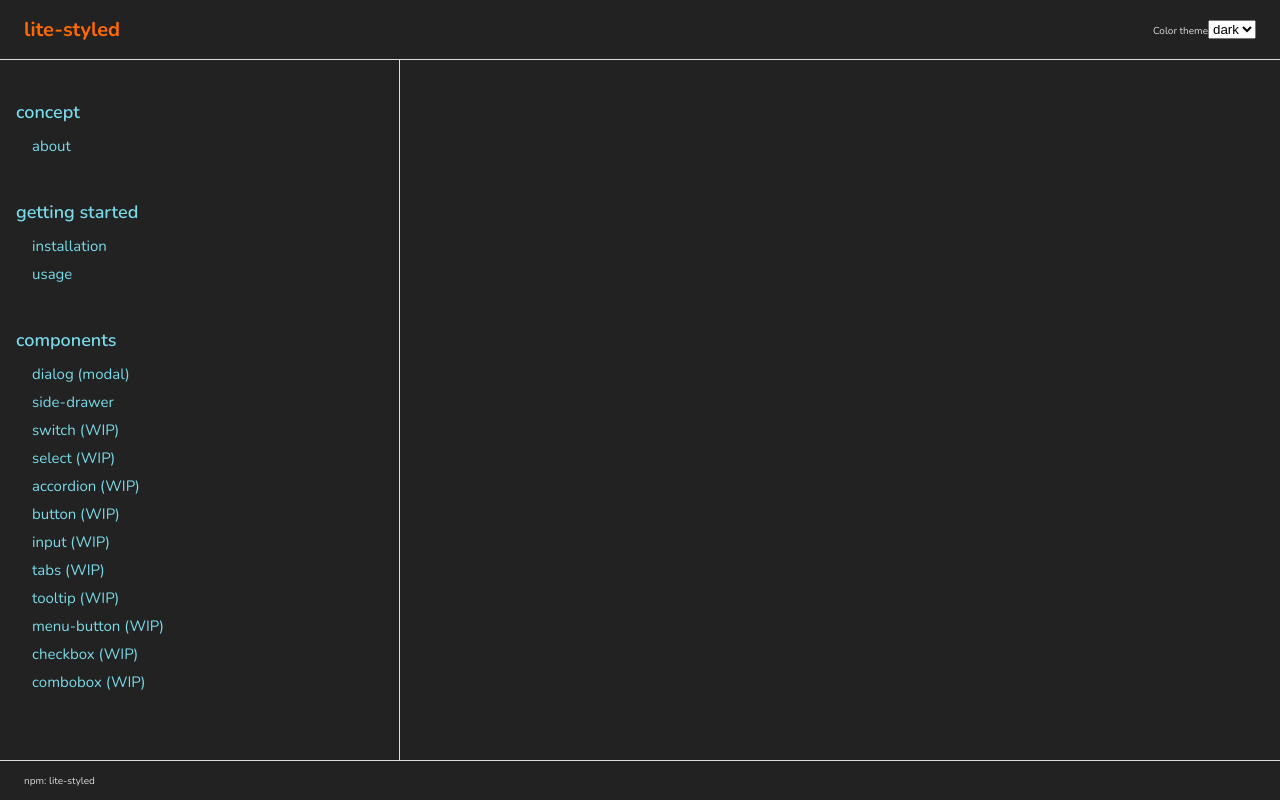
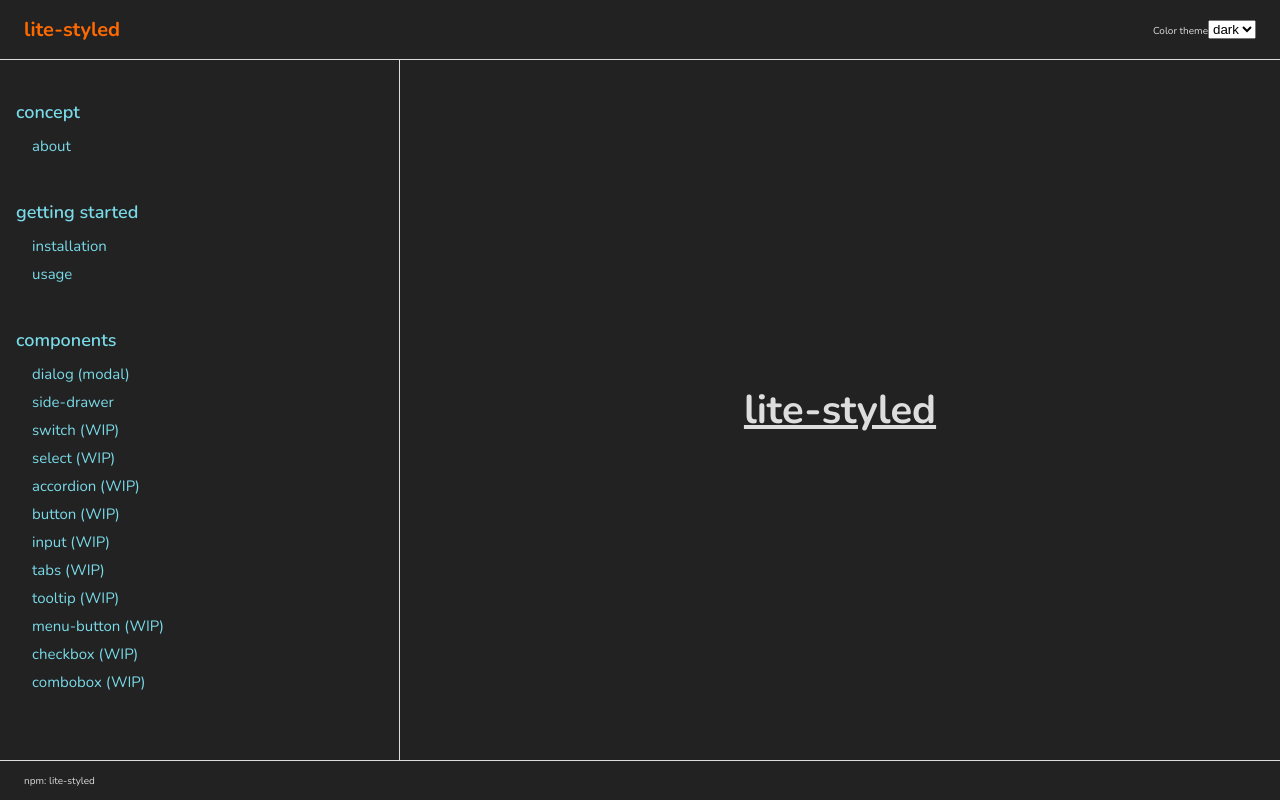
Before and after one commit to tkleszczewski/lite-styled, a React (Vite) app in the folder sites/lite-styled-site/: page / in a window 1280 px wide. Built offline with nearby package versions, Linux system fonts and the light colour scheme.

Commit message:
Update README.md add index page update default values of component props

```diff
--- a/sites/lite-styled-site/index.html
+++ b/sites/lite-styled-site/index.html
@@ -4,7 +4,7 @@
     <meta charset="UTF-8" />
     <link rel="icon" type="image/svg+xml" href="/src/favicon.svg" />
     <meta name="viewport" content="width=device-width, initial-scale=1.0" />
-    <title>Vite App</title>
+    <title>lite-styled</title>
   </head>
   <body>
     <div id="root"></div>
--- a/sites/lite-styled-site/src/App.tsx
+++ b/sites/lite-styled-site/src/App.tsx
@@ -4,15 +4,14 @@ import { Route, Routes } from "react-router-dom";
 import NavItemGroup from "./components/NavItemGroup/NavItemGroup";
 
 import ContentContainer from "./containers/ContentContainer/ContentContainer";
-
 import SectionContainer from "./containers/SectionContainer/SectionContainer";
-
 import AboutContainer from "./containers/AboutContainer/AboutContainer";
-
-import styles from "./App.module.scss";
 import InstallationContainer from "./containers/InstallationContainer/InstallationContainer";
 import ComponentContainer from "./containers/ComponentContainer/ComponentContainer";
 import UsageContainer from "./containers/UsageContainer/UsageContainer";
+import IndexContainer from "./containers/IndexContainer/IndexContainer";
+
+import styles from "./App.module.scss";
 
 const conceptNavItemOptions = {
   groupName: "concept",
@@ -108,10 +107,10 @@ const dialog = {
   componentProps: [
     "isOpen: boolean",
     "onClose: () => void",
-    "onBackdropClick?: () => void",
-    "shouldBackdropClickClose?: boolean",
-    "backdropClassNames?: string",
-    "dialogClassNames?: string",
+    "onBackdropClick?: () => void = () => {}",
+    "shouldBackdropClickClose?: boolean = true",
+    `backdropClassNames?: string = ""`,
+    `dialogClassNames?: string = ""`,
     "children?: JSX.Element",
   ],
   stackBlitzLinks: [
@@ -132,11 +131,11 @@ const sideDrawer = {
   componentProps: [
     "isOpen: boolean",
     "onClose: () => void",
-    `sideDrawerPosition?: "left" | "right"`,
-    `shouldBackdropClickClose?: boolean`,
-    `onBackdropClick?: () => void`,
-    `backdropClassNames?: string`,
-    `sideDrawerClassNames?: string`,
+    `sideDrawerPosition?: "left" | "right" ="right"`,
+    `shouldBackdropClickClose?: boolean = true`,
+    `onBackdropClick?: () => void = () => {}`,
+    `backdropClassNames?: string = ""`,
+    `sideDrawerClassNames?: string = ""`,
     `children?: JSX.Element`,
   ],
   stackBlitzLinks: [
@@ -192,6 +191,7 @@ function App() {
           <div className={styles.contentContainer}>
             <Routes>
               <Route path="/" element={<ContentContainer />}>
+                <Route index element={<IndexContainer />} />
                 <Route
                   path="concept"
                   element={<SectionContainer title="Concept" />}
--- /dev/null
+++ b/sites/lite-styled-site/src/containers/IndexContainer/IndexContainer.module.scss
@@ -0,0 +1,15 @@
+.indexContainer {
+  height: 100%;
+  display: flex;
+  flex-flow: row nowrap;
+  justify-content: center;
+  align-items: center;
+}
+
+.heading {
+  font-size: 4rem;
+}
+
+.link {
+  color: var(--text-color);
+}
--- /dev/null
+++ b/sites/lite-styled-site/src/containers/IndexContainer/IndexContainer.tsx
@@ -0,0 +1,19 @@
+import styles from "./IndexContainer.module.scss";
+
+const IndexContainer = () => {
+  return (
+    <div className={styles.indexContainer}>
+      <h2 className={styles.heading}>
+        <a
+          className={styles.link}
+          target="_blank"
+          href="https://www.npmjs.com/package/lite-styled"
+        >
+          lite-styled
+        </a>
+      </h2>
+    </div>
+  );
+};
+
+export default IndexContainer;
```
Also changed, not shown: 1 other file (tests, documents, lock files or other folders).
